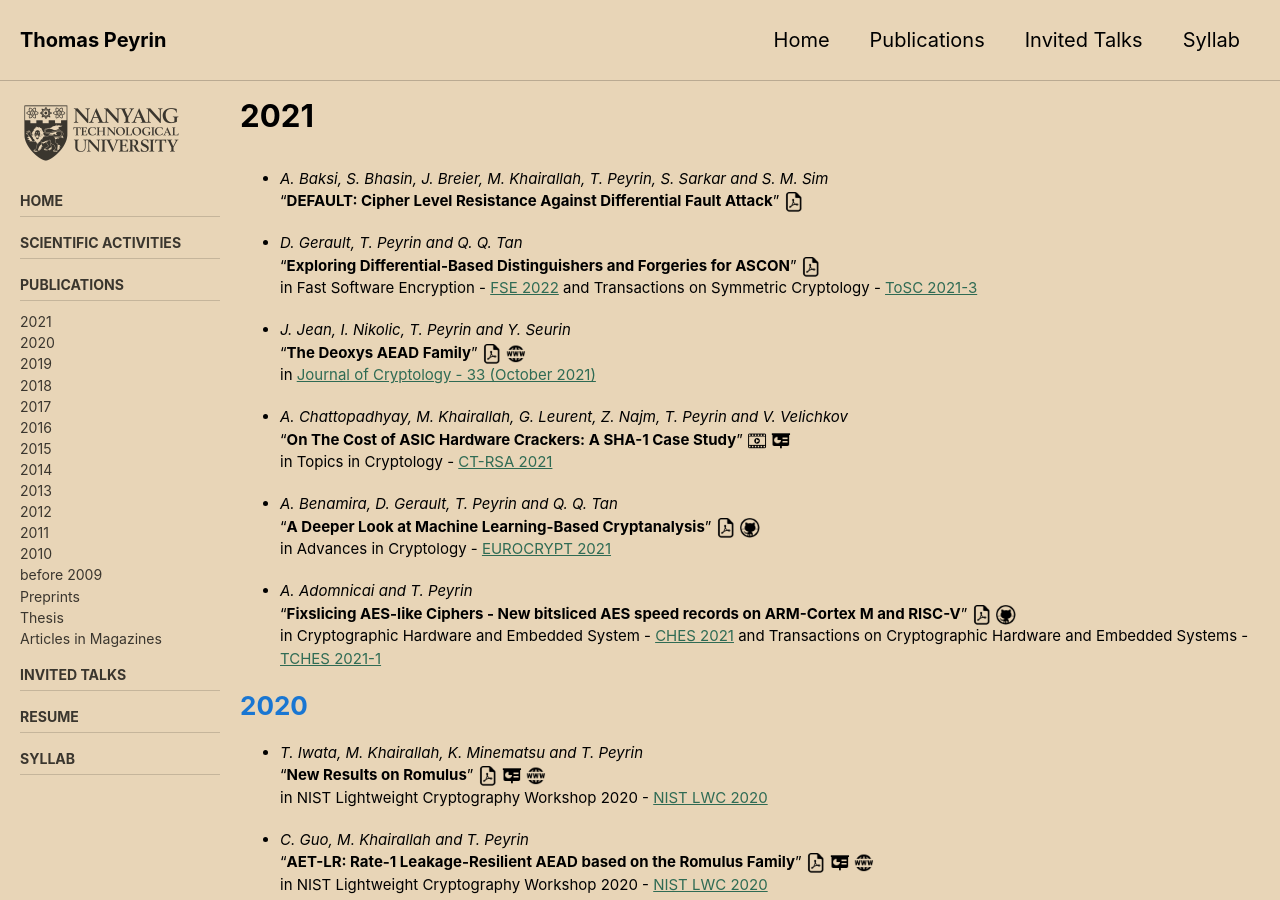
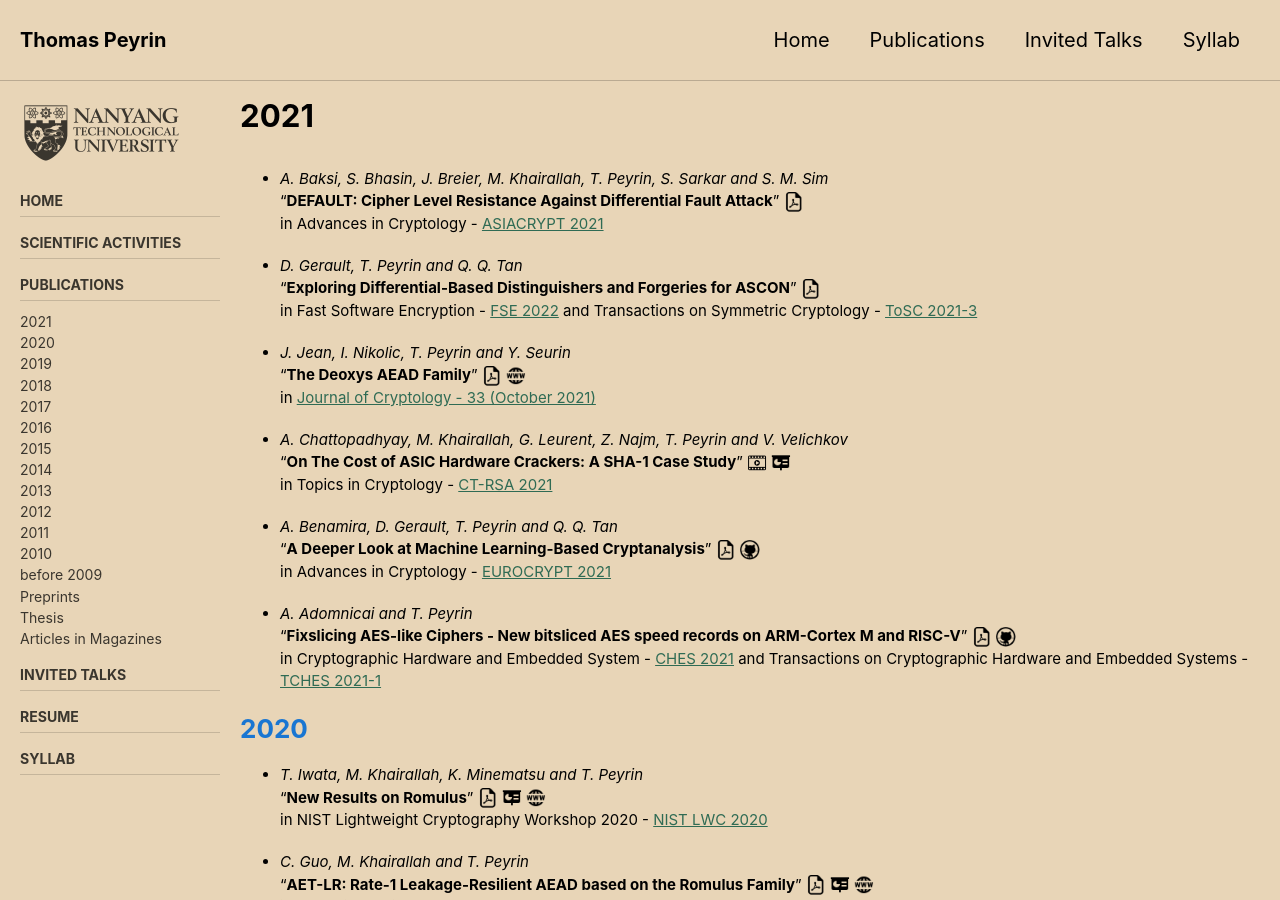
Before and after one commit to thomaspeyrin/web, a Jekyll site: the page built from publications.md, in a window 1280 px wide and 900 px high. Built offline with Jekyll 4.4.1, drawn with Linux system fonts in a browser that asks for light colours; cached includes are drawn as plain includes; nearby versions of some CDN libraries; our own code applies the rules of GitHub Pages for plain Markdown files.

Commit message:
Update publications.md

```diff
--- a/publications.md
+++ b/publications.md
@@ -13,6 +13,7 @@ sidebar:
 
 - *A. Baksi, S. Bhasin, J. Breier, M. Khairallah, T. Peyrin, S. Sarkar and S. M. Sim*
 "**DEFAULT: Cipher Level Resistance Against Differential Fault Attack**"  [![](https://thomaspeyrin.github.io/web/assets/images/pdf_icon_small.png "article")](https://eprint.iacr.org/2021/712.pdf)
+in Advances in Cryptology - [ASIACRYPT 2021](https://asiacrypt.iacr.org/2021/)
 
 - *D. Gerault, T. Peyrin and Q. Q. Tan*
 "**Exploring Differential-Based Distinguishers and Forgeries for ASCON**"  [![](https://thomaspeyrin.github.io/web/assets/images/pdf_icon_small.png "article")](https://eprint.iacr.org/2021/1103.pdf)
```
